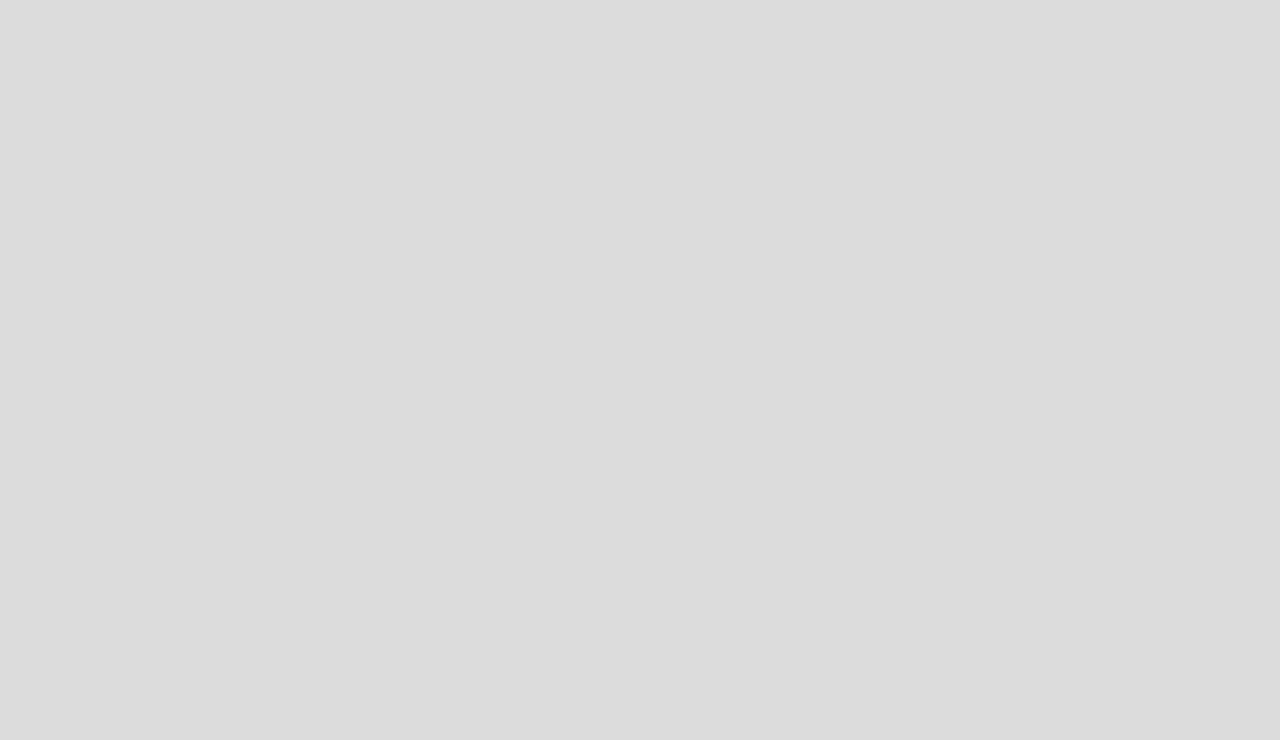
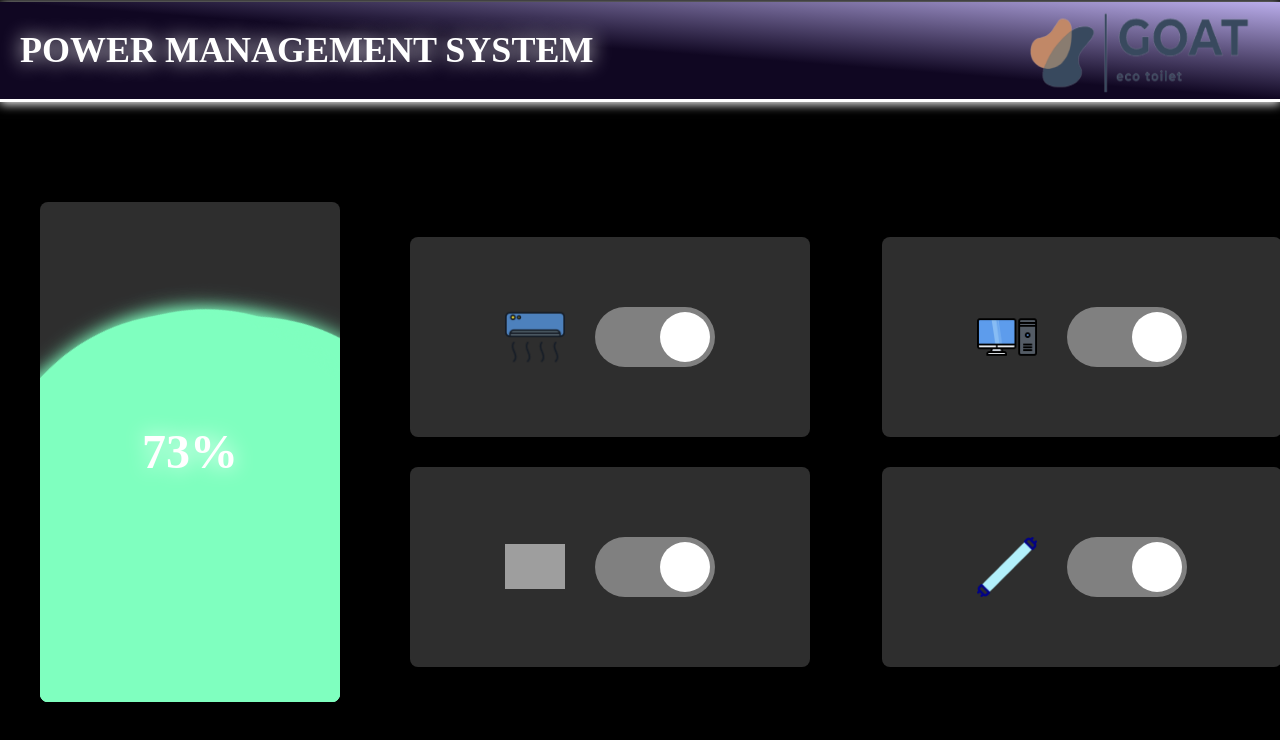
Before and after one commit to GOAT-HACK/Front-end, a React (Create React App) app: page /totalManage in a window 1280 px wide. Before the commit this address had no page. Shown: the top 740 px of the page. Built offline with nearby package versions, Linux system fonts and the light colour scheme; grey boxes are pictures that could not be loaded.

Commit message:
ADD :: Total Manage 페이지 제작

```diff
--- a/src/App.js
+++ b/src/App.js
@@ -4,6 +4,7 @@ import {
   Routes,
 } from 'react-router-dom';
 import Info from './Manage/components/mainpage/Info';
+import TotalManage from './Manage/components/totalmanage/totalManage';
 import UseElec from './Manage/components/useElec/useElec';
 import WrapContainer from "./WrapContainer";
 
@@ -14,6 +15,7 @@ function App() {
         <Route path="/" element={<WrapContainer />} />
         <Route path="info" element={<Info />} />
         <Route path="useElec" element={<UseElec />} />
+        <Route path="/totalManage" element={<TotalManage />} />
       </Routes>
     </Router>
   );
--- a/src/Manage/components/totalmanage/totalManage.js
+++ b/src/Manage/components/totalmanage/totalManage.js
@@ -1,7 +1,80 @@
 import * as T from "./totalManageStyle"
+import GOAT from "../../Images/GOAT_logo.png";
+import refrigerator from "../../Images/refrigerator.png";
+import fluorescentlight from "../../Images/fluorescent-light.png";
+import airconditioner from "../../Images/air-conditioner.png";
+import desktop from "../../Images/computer.png";
+import { useState } from "react";
 
-function TotalManage () {
-
+function TotalManage() {
+    const [switches, setSwitches] = useState({
+        s1: true,
+        s2: true,
+        s3: true,
+        s4: true,
+    });
+    const onClick = (num) => {
+        switch(num) {
+            case 1:
+                setSwitches(prev => ({...prev, s1: !prev.s1}));
+                break;
+            case 2:
+                setSwitches(prev => ({...prev, s2: !prev.s2}));
+                break;
+            case 3:
+                setSwitches(prev => ({...prev, s3: !prev.s3}));
+                break;
+            case 4:
+                setSwitches(prev => ({...prev, s4: !prev.s4}));
+                break;
+        }
+    }
+    return (
+        <T.container>
+            <T.header>
+                POWER MANAGEMENT SYSTEM
+                <T.LOGO src={GOAT}></T.LOGO>
+            </T.header>
+            <T.baseInfo>
+                <T.simpleDesc>73%</T.simpleDesc>
+                {/* TOP: +5*/}
+                <T.amountWave top={30} left={-50} duSec={4.8}></T.amountWave>
+                <T.amountWave top={29} left={-50} duSec={2.5}></T.amountWave>
+                <T.amountWave top={31} left={-50} duSec={6.3}></T.amountWave>
+                <T.coninfo>
+                    현재 배터리 잔량
+                    <br />
+                    <T.desc>충전지의 배터리 잔량을 확인할 수 있습니다.</T.desc>
+                </T.coninfo>
+            </T.baseInfo>
+            <T.infoDiv>
+                <T.detInfo>
+                    <T.furnitImg src={airconditioner} />
+                    <T.onOffSwitch style={switches.s1 ? { backgroundColor: 'gray'} : {}} onClick={() => onClick(1)}>
+                        <T.switchBtn style={switches.s1 ? {marginLeft: '60px'} : {} }/>
+                    </T.onOffSwitch>
+                </T.detInfo>
+                <T.detInfo>
+                    <T.furnitImg src={desktop} />
+                    <T.onOffSwitch style={switches.s2 ? { backgroundColor: 'gray'} : {}} onClick={() => onClick(2)}>
+                        <T.switchBtn style={switches.s2 ? {marginLeft: '60px'} : {} }/>
+                    </T.onOffSwitch>
+                </T.detInfo>
+                <T.detInfo>
+                    <T.furnitImg src={refrigerator} />
+                    <T.onOffSwitch style={switches.s3 ? { backgroundColor: 'gray'} : {}} onClick={() => onClick(3)}>
+                        <T.switchBtn style={switches.s3 ? {marginLeft: '60px'} : {} }/>
+                    </T.onOffSwitch>
+                </T.detInfo>
+                <T.detInfo>
+                    <T.furnitImg src={fluorescentlight} />
+                    <T.onOffSwitch style={switches.s4 ? { backgroundColor: 'gray'} : {}} onClick={() => onClick(4)}>
+                        <T.switchBtn style={switches.s4 ? {marginLeft: '60px'} : {} }/>
+                    </T.onOffSwitch>
+                </T.detInfo>
+            </T.infoDiv>
+        </T.container>
+    )
 }
 
 export default TotalManage;
--- a/src/Manage/components/totalmanage/totalManageStyle.js
+++ b/src/Manage/components/totalmanage/totalManageStyle.js
@@ -0,0 +1,187 @@
+import styled from "styled-components";
+import { keyframes } from "styled-components";
+
+
+export const container = styled.div`
+  height: 100vh;
+  width: 100vw;
+  display: grid;
+  grid-template-rows: 103px 1fr;
+  grid-template-columns: 1fr 2fr;
+  align-items: center;
+  column-gap: 30px;
+  background-color: black;
+`;
+
+export const header = styled.div`
+    grid-column: 1 / 3;
+  display: flex;
+  top: 0%;
+  width: 100%;
+  height: 100px;
+  background: linear-gradient(to top right, #100722, #100722, #baadeb) left;
+  font-size: 2.25rem;
+  font-weight: bold;
+  color: white;
+  align-items: center;
+  justify-content: space-between;
+    padding: 0 20px;
+    box-sizing: border-box;
+  border-bottom: 3px solid white;
+  text-shadow: 0px 0px 20px white;
+  box-shadow: 0px 2px 10px white;
+`;
+
+export const LOGO = styled.img`
+  width: 250px;
+  height: 100%;
+`;
+
+const disappInfo = keyframes`
+  from {
+    opacity: 0.95;
+  }
+  top {
+    opacity: 0.1;
+  }
+`;
+
+export const coninfo = styled.div`
+  display: flex;
+  flex-direction: column;
+  opacity: 0;
+  top: 0%;
+  left: 0%;
+  width: 100%;
+  height: 100%;
+  background-color: #2e2e2e;
+  border-radius: 0.5rem;
+  transition-timing-function: ease-out;
+  transition-duration: 0.3s;
+  text-align: center;
+  align-items: center;
+  justify-content: center;
+  font-size: 1.25rem;
+  font-weight: 600;
+  color: white;
+  z-index: 3;
+`;
+
+export const baseInfo = styled.div`
+    margin: 0 auto;
+  position: relative;
+  display: flex;
+  width: 300px;
+  height: 500px;
+  background-color: #2e2e2e;
+  border-radius: 0.5rem;
+  overflow: hidden;
+  z-index: 2;
+  justify-content: center;
+  align-items: center;
+  &:hover {
+    ${coninfo} {
+      opacity: 0.85;
+      animation: ${disappInfo} 0.0001 ease-out;
+    }
+  }
+`;
+
+export const desc = styled.p`
+  font-size: 1rem;
+  text-align: center;
+  width: 70%;
+`;
+
+const rotate = keyframes`
+  to {
+    transform: rotate(360deg);
+  }
+`;
+
+export const amountWave = styled.div`
+  position: absolute;
+  top: ${(props) => props.top}%;
+  left: ${(props) => props.left}%;
+  animation: ${rotate} ${(props) => props.duSec}s infinite linear;
+  border-radius: 32.5%;
+  width: 600px;
+  height: 600px;
+  background-color: #7fffbf;
+  box-shadow: 0px 0px 20px #7fffbf;
+`;
+
+export const simpleDesc = styled.div`
+  position: absolute;
+  font-size: 3rem;
+  font-weight: 600;
+  color: white;
+  z-index: 1;
+  text-shadow: 0px 0px 20px white;
+`;
+
+export const title = styled.div`
+  font-size: 1.5rem;
+  font-weight: 600;
+`;
+
+export const infoDiv = styled.div`
+    margin: 0 auto;
+  display: grid;
+  max-width: 870px;
+  grid-template-columns: 1fr 1fr;
+  column-gap: 72px;
+  row-gap: 30px;
+  flex-wrap: wrap;
+`;
+
+export const clickSpan = styled.div`
+  font-size: 1.25rem;
+`;
+
+export const detInfo = styled.div`
+  position: relative;
+  display: flex;
+  flex-wrap: wrap;
+  column-gap: 30px;
+  width: 400px;
+  height: 200px;
+  background-color: #2e2e2e;
+  border-radius: 0.5rem;
+  overflow: hidden;
+  z-index: 2;
+  justify-content: center;
+  align-items: center;
+  &:hover {
+    ${coninfo} {
+      transition-duration: 0.1s;
+      opacity: 0.85;
+      background-color: gray;
+      cursor: pointer;
+    }
+    ${clickSpan} {
+      text-decoration: underline;
+    }
+  }
+`;
+export const furnitImg = styled.img`
+  width: 60px;
+`
+
+export const onOffSwitch = styled.div`
+  display: flex;
+  box-sizing: border-box;
+  padding: 5px;
+  width: 120px;
+  height: 60px;
+  background-color: red;
+  border-radius: 99999px;
+`
+
+export const switchBtn = styled.div`
+transition: 0.5s ease-in-out;
+  width: 50px;
+  height: 50px;
+  background-color: white;
+  border-radius: 99999px;
+`
```
